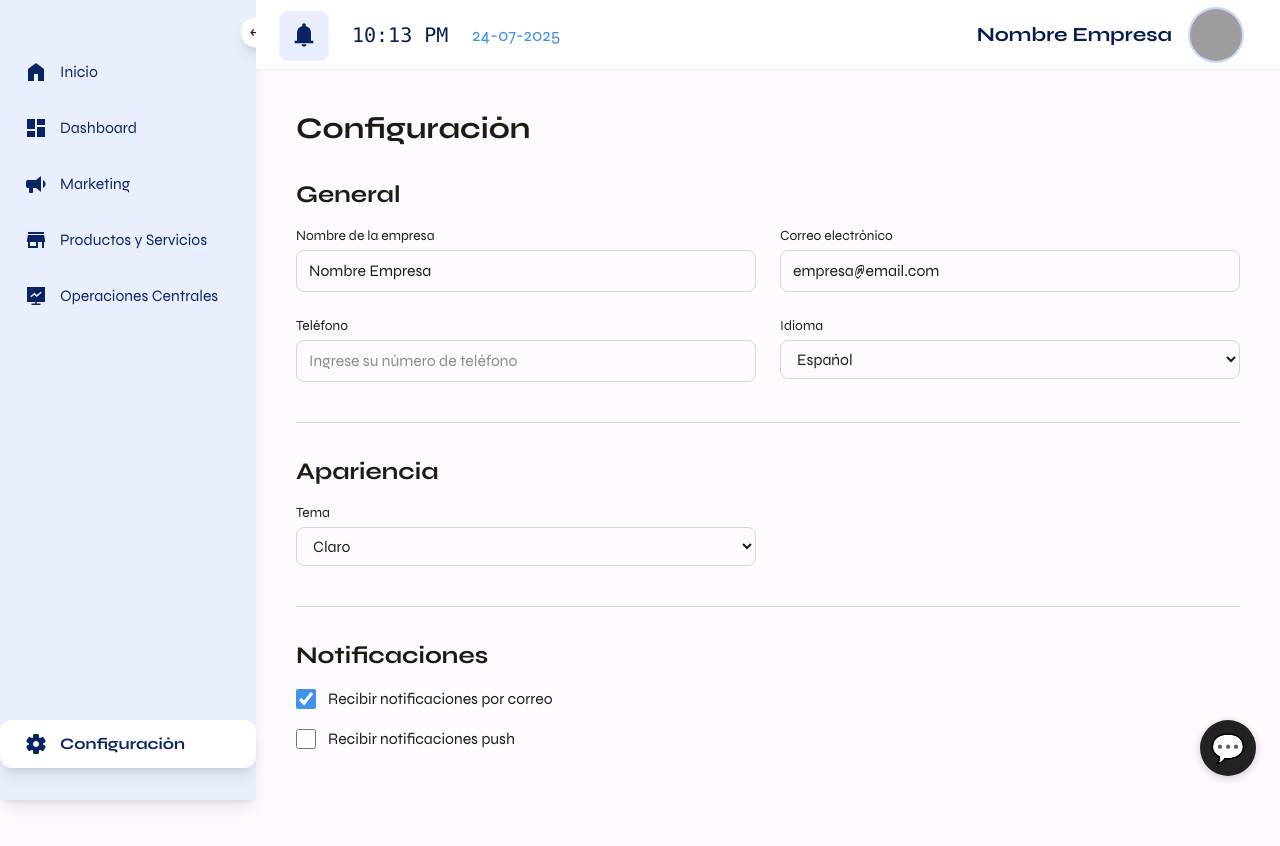
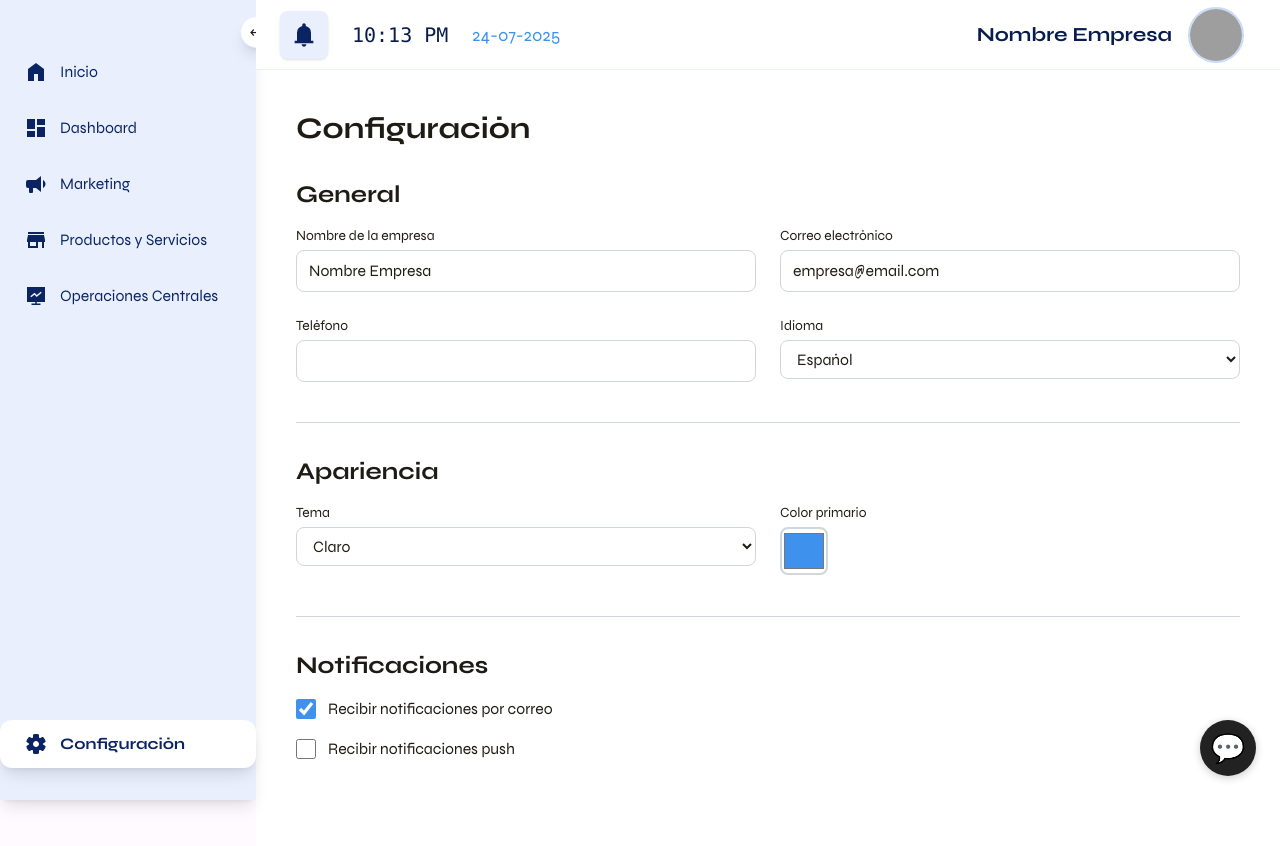
Before and after one commit to iadev2005/UcaBytes, a React (Vite) app in the folder frontend/: page /settings in a window 1280 px wide. Shown: the top 846 px of the page. Built offline with nearby package versions, Linux system fonts and the light colour scheme; grey boxes are pictures that could not be loaded.

Commit message:
fix: settings warnings

```diff
--- a/frontend/src/pages/Settings.tsx
+++ b/frontend/src/pages/Settings.tsx
@@ -9,11 +9,9 @@ export default function Settings() {
   const [primaryColor, setPrimaryColor] = useState('#3E92EE');
   const [emailNotif, setEmailNotif] = useState(true);
   const [pushNotif, setPushNotif] = useState(false);
-  const [smsNotif, setSmsNotif] = useState(false);
-  const [whatsappNotif, setWhatsappNotif] = useState(false);
 
   return (
-    <div className=" bg-[var(--color-background)] min-h-screen h-screen w-full p-10 overflow-y-auto">
+    <div className="min-h-screen h-screen w-full p-10 overflow-y-auto">
       <h1 className="text-3xl font-bold mb-8">Configuración</h1>
       {/* General */}
       <section className="mb-10">
@@ -29,13 +27,13 @@ export default function Settings() {
           </div>
           <div>
             <label className="block text-sm font-medium mb-1">Teléfono</label>
-            <input type="tel" value={phone} placeholder="Ingrese su número de teléfono" onChange={e => setPhone(e.target.value)} className="w-full rounded-lg border border-gray-300 px-3 py-2 focus:outline-none focus:ring-2 focus:ring-[var(--color-primary-400)]" />
+            <input type="tel" value={phone} onChange={e => setPhone(e.target.value)} className="w-full rounded-lg border border-gray-300 px-3 py-2 focus:outline-none focus:ring-2 focus:ring-[var(--color-primary-400)]" />
           </div>
           <div>
             <label className="block text-sm font-medium mb-1">Idioma</label>
-            <select value={language}  onChange={e => setLanguage(e.target.value)} className="w-full rounded-lg border border-gray-300 px-3 py-2 focus:outline-none focus:ring-2 focus:ring-[var(--color-primary-400)]">
+            <select value={language} onChange={e => setLanguage(e.target.value)} className="w-full rounded-lg border border-gray-300 px-3 py-2 focus:outline-none focus:ring-2 focus:ring-[var(--color-primary-400)]">
               <option value="es">Español</option>
-              <option value="en">Más idiomas próximamente...</option>
+              <option value="en">Inglés</option>
             </select>
           </div>
         </div>
@@ -50,8 +48,11 @@ export default function Settings() {
             <select value={theme} onChange={e => setTheme(e.target.value)} className="w-full rounded-lg border border-gray-300 px-3 py-2 focus:outline-none focus:ring-2 focus:ring-[var(--color-primary-400)]">
               <option value="light">Claro</option>
               <option value="dark">Oscuro</option>
-              <option value="dark">Sistema</option>
             </select>
+          </div>
+          <div>
+            <label className="block text-sm font-medium mb-1">Color primario</label>
+            <input type="color" value={primaryColor} onChange={e => setPrimaryColor(e.target.value)} className="w-12 h-12 p-0 border-2 border-gray-300 rounded-lg cursor-pointer" />
           </div>
         </div>
       </section>
@@ -70,7 +71,6 @@ export default function Settings() {
           </label>
         </div>
       </section>
-
     </div>
   );
 }
```
